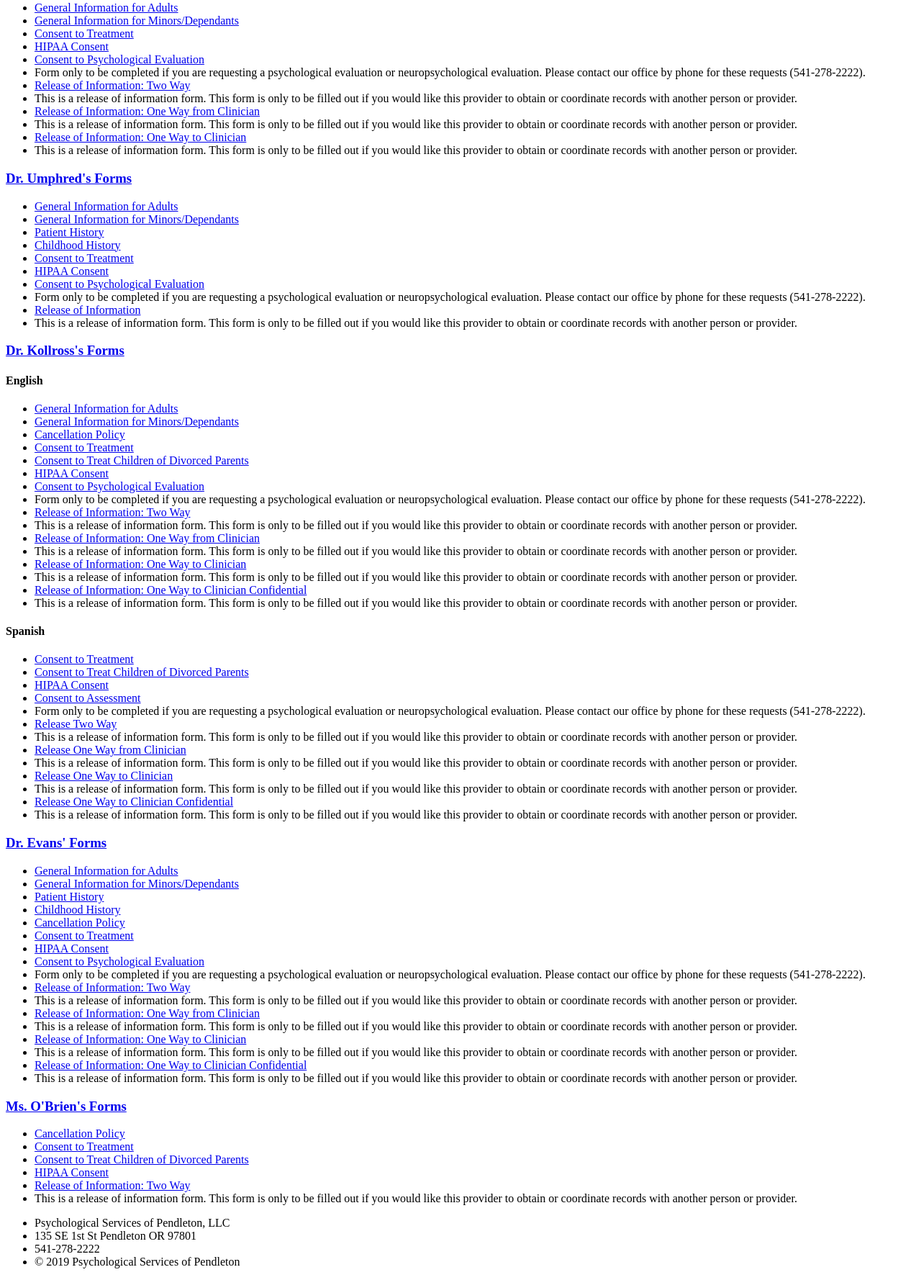
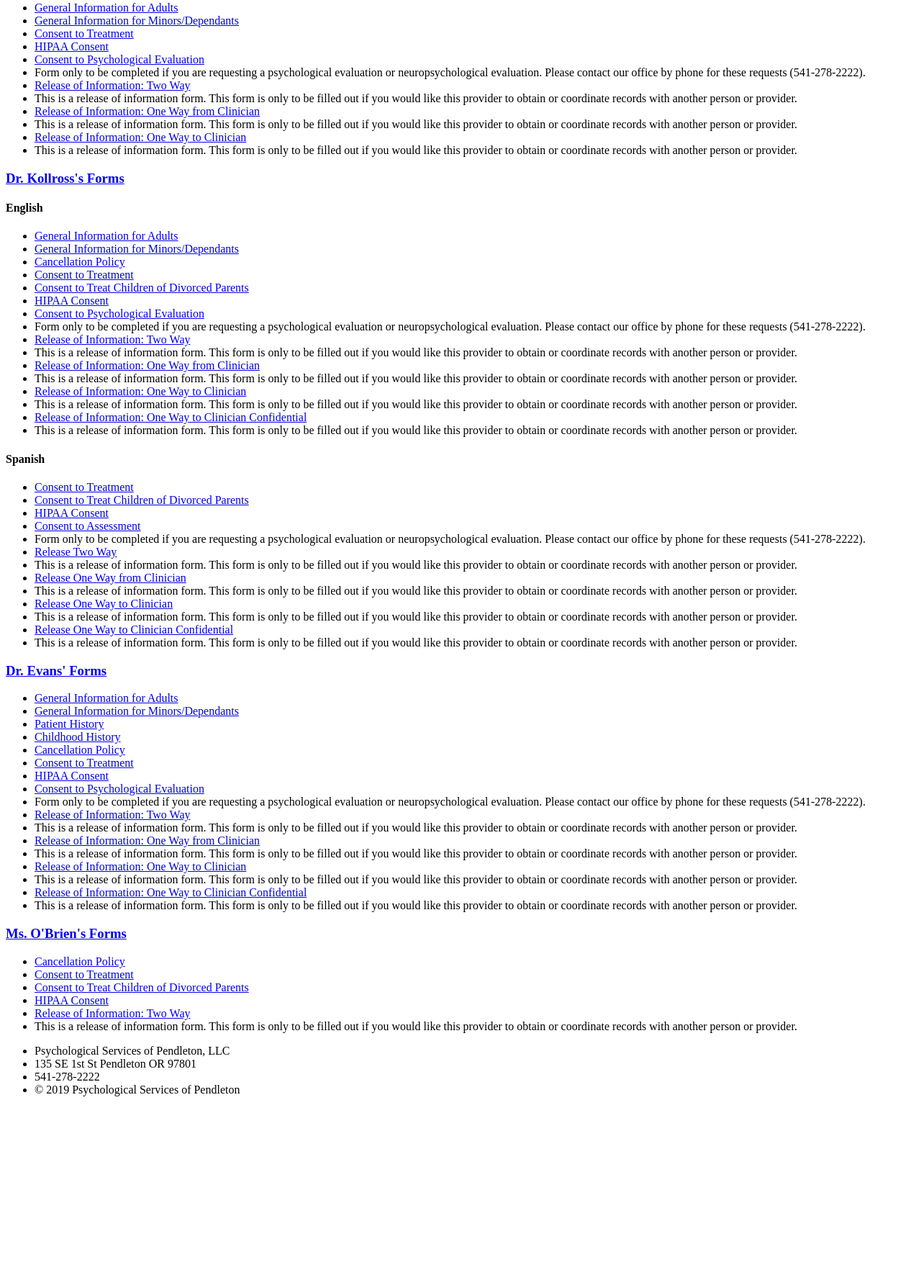
Before and after one commit to templeman/pendletonpsych, a PHP site: template application/views/client_forms.php in a window 1280 px wide. Shown: the part 967-2745 px from the top of the page at 72% size. After the commit the page ends 2490 px from the top, so only its background shows below. Run offline with PHP 8.4, Linux system fonts and the light colour scheme; the template is opened without the code that fills it, so the values that code supplies are empty; some libraries are stand-ins or nearby versions.

Commit message:
Remove Dr. Umphred

```diff
--- a/application/controllers/Pages.php
+++ b/application/controllers/Pages.php
@@ -61,7 +61,7 @@ class Pages extends MY_Controller {
     $this->template
       ->set_partial('header', 'partials/header')
       ->title('Meet Our Staff', 'Psychological Services of Pendleton')
-      ->set_metadata("description", "Terrel L. Templeman, Ph.D. [Clinical Psychologist], Connie Umphred, Ph.D. [Clinical Psychologist], Sarah Hsu, LCSW [Licensed Clinical Social Worker], Heather A. Bacon, Ph.D. [Clinical Psychologist], Jeanne Bailey [Office Manager], Katie McLaren [Administrative Assistant & Receptionist]")
+      ->set_metadata("description", "Terrel L. Templeman, Ph.D. [Clinical Psychologist], Natalie Kollross, Psy.D. [Clinical Psychologist], Stephanie Evans, Psy.D. [Clinical Psychologist], Debra O'Brien, LCSW [Licensed Clinical Social Worker], Katie McLaren [Office Manager], Tasha Ellis [Administrative Assistant & Receptionist]")
       ->set_partial('footer', 'partials/footer')
       ->build('staff', $data);
   }
--- a/application/views/client_forms.php
+++ b/application/views/client_forms.php
@@ -15,21 +15,6 @@
       <li><a class="pdf" href="/doc/templeman-release-one-way-clinician-to-other.pdf">Release of Information: One Way from Clinician</a></li>
       <li class="linkinfo">This is a release of information form. This form is only to be filled out if you would like this provider to obtain or coordinate records with another person or provider.</li>
       <li><a class="pdf" href="/doc/templeman-release-one-way-to-clinician.pdf">Release of Information: One Way to Clinician</a></li>
-      <li class="linkinfo">This is a release of information form. This form is only to be filled out if you would like this provider to obtain or coordinate records with another person or provider.</li>
-    </ul>
-  </div>
-  <h3><a href="#">Dr. Umphred's Forms</a></h3>
-  <div>
-    <ul>
-      <li><a class="pdf" href="/doc/general-info-adult.pdf">General Information for Adults</a></li>
-      <li><a class="pdf" href="/doc/general-info-child.pdf">General Information for Minors/Dependants</a></li>
-      <li><a class="pdf" href="/doc/patient-history-form.pdf">Patient History</a></li>
-      <li><a class="pdf" href="/doc/childhood-history.pdf">Childhood History</a></li>
-      <li><a class="pdf" href="/doc/umphred-consent-to-treat.pdf">Consent to Treatment</a></li>
-      <li><a class="pdf" href="/doc/umphred-hipaa-consent.pdf">HIPAA Consent</a></li>
-      <li><a class="pdf" href="/doc/umphred-consent-to-evaluation.pdf">Consent to Psychological Evaluation</a></li>
-      <li class="linkinfo">Form only to be completed if you are requesting a psychological evaluation or neuropsychological evaluation. Please contact our office by phone for these requests (541-278-2222).</li>
-      <li><a class="pdf" href="/doc/umphred-release-of-information.pdf">Release of Information</a></li>
       <li class="linkinfo">This is a release of information form. This form is only to be filled out if you would like this provider to obtain or coordinate records with another person or provider.</li>
     </ul>
   </div>
```
Also changed, not shown: application/views/specialty.php (+10 -1 lines), application/views/staff.php (+0 -7 lines), public/sitemap.xml (+3 -18 lines), 4 other files.
